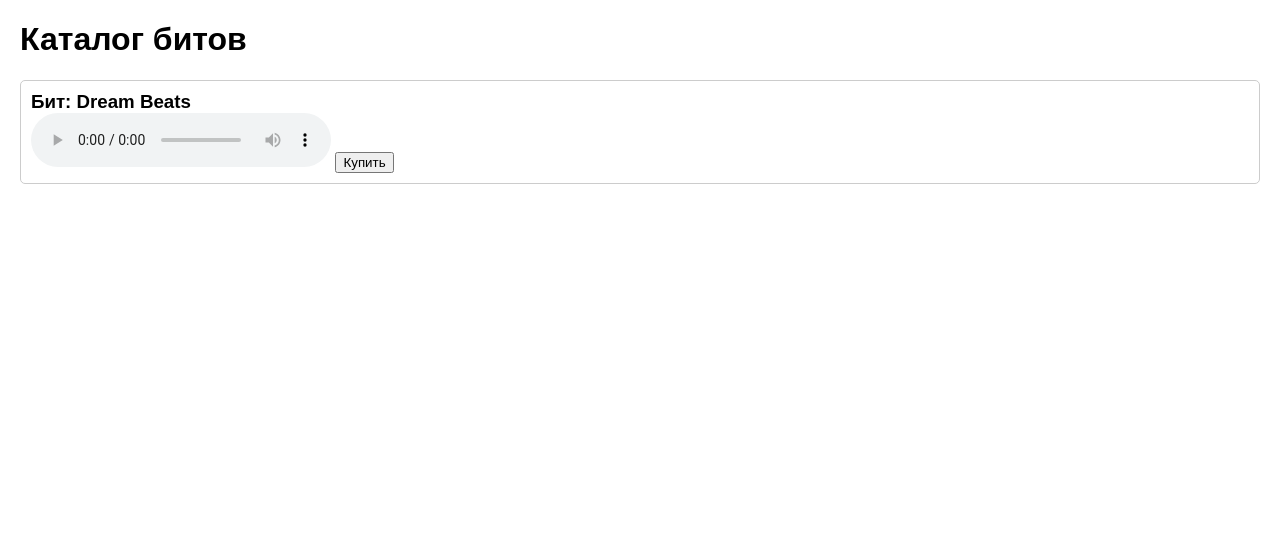
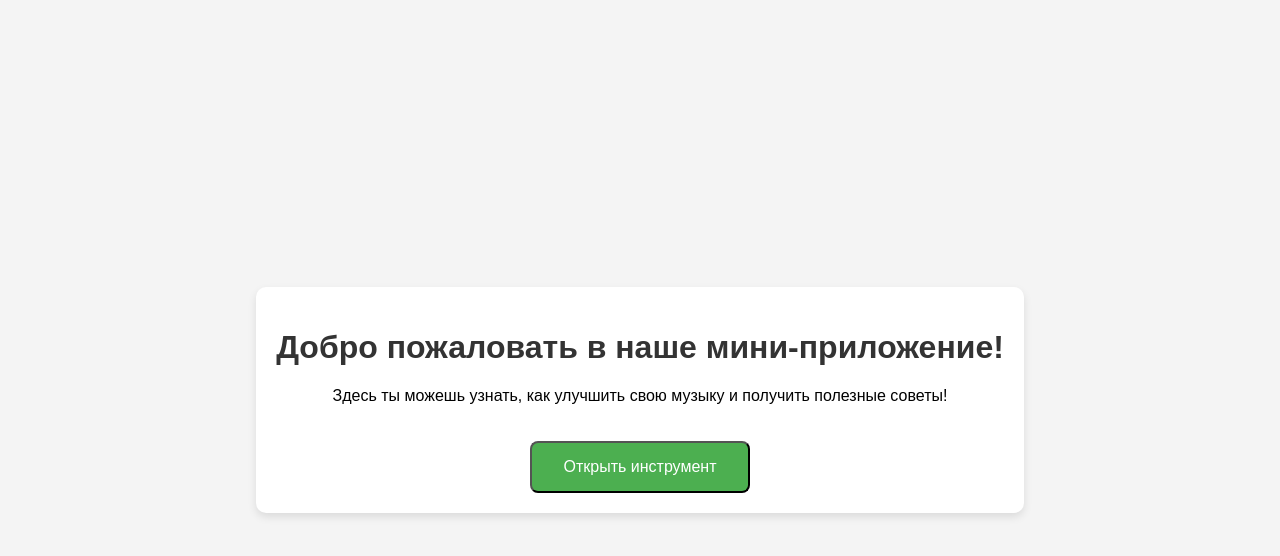
Before and after one commit to lavzer/lavzer.github.io, a plain HTML site: page index.html in a window 1280 px wide. Drawn offline with Linux system fonts and the light colour scheme.

Commit message:
Update index.html

```diff
--- a/index.html
+++ b/index.html
@@ -1,37 +1,59 @@
 <!DOCTYPE html>
-<html lang="en">
+<html lang="ru">
 <head>
     <meta charset="UTF-8">
     <meta name="viewport" content="width=device-width, initial-scale=1.0">
-    <title>Каталог битов</title>
+    <title>Мини-приложение для артистов</title>
     <style>
-        body { font-family: Arial, sans-serif; margin: 20px; }
-        .track { margin-bottom: 15px; padding: 10px; border: 1px solid #ccc; border-radius: 5px; }
-        .track h3 { margin: 0; }
-        .track button { margin-top: 10px; }
+        body {
+            font-family: Arial, sans-serif;
+            margin: 0;
+            padding: 0;
+            background-color: #f4f4f4;
+            display: flex;
+            justify-content: center;
+            align-items: center;
+            height: 100vh;
+            flex-direction: column;
+        }
+        .container {
+            text-align: center;
+            background-color: white;
+            padding: 20px;
+            border-radius: 10px;
+            box-shadow: 0 4px 8px rgba(0, 0, 0, 0.1);
+        }
+        h1 {
+            color: #333;
+        }
+        .button {
+            background-color: #4CAF50;
+            color: white;
+            padding: 15px 32px;
+            text-align: center;
+            text-decoration: none;
+            display: inline-block;
+            font-size: 16px;
+            border-radius: 8px;
+            margin-top: 20px;
+            cursor: pointer;
+        }
+        .button:hover {
+            background-color: #45a049;
+        }
     </style>
 </head>
 <body>
-    <h1>Каталог битов</h1>
-    <div class="track">
-        <h3>Бит: Dream Beats</h3>
-        <audio controls>
-            <source src="https://www.example.com/dream-beats-demo.mp3" type="audio/mpeg">
-            Ваш браузер не поддерживает аудио.
-        </audio>
-        <button onclick="buyTrack('Dream Beats')">Купить</button>
+    <div class="container">
+        <h1>Добро пожаловать в наше мини-приложение!</h1>
+        <p>Здесь ты можешь узнать, как улучшить свою музыку и получить полезные советы!</p>
+        <button class="button" id="open-tool">Открыть инструмент</button>
     </div>
 
     <script>
-        async function buyTrack(trackName) {
-            const response = await fetch('/buy', {
-                method: 'POST',
-                headers: { 'Content-Type': 'application/json' },
-                body: JSON.stringify({ track_name: trackName })
-            });
-            const result = await response.json();
-            alert(result.message);
-        }
+        document.getElementById('open-tool').onclick = function() {
+            window.location.href = "https://<твоя-ссылка-на-инструмент>"; // Ссылка на инструмент
+        };
     </script>
 </body>
 </html>
```
